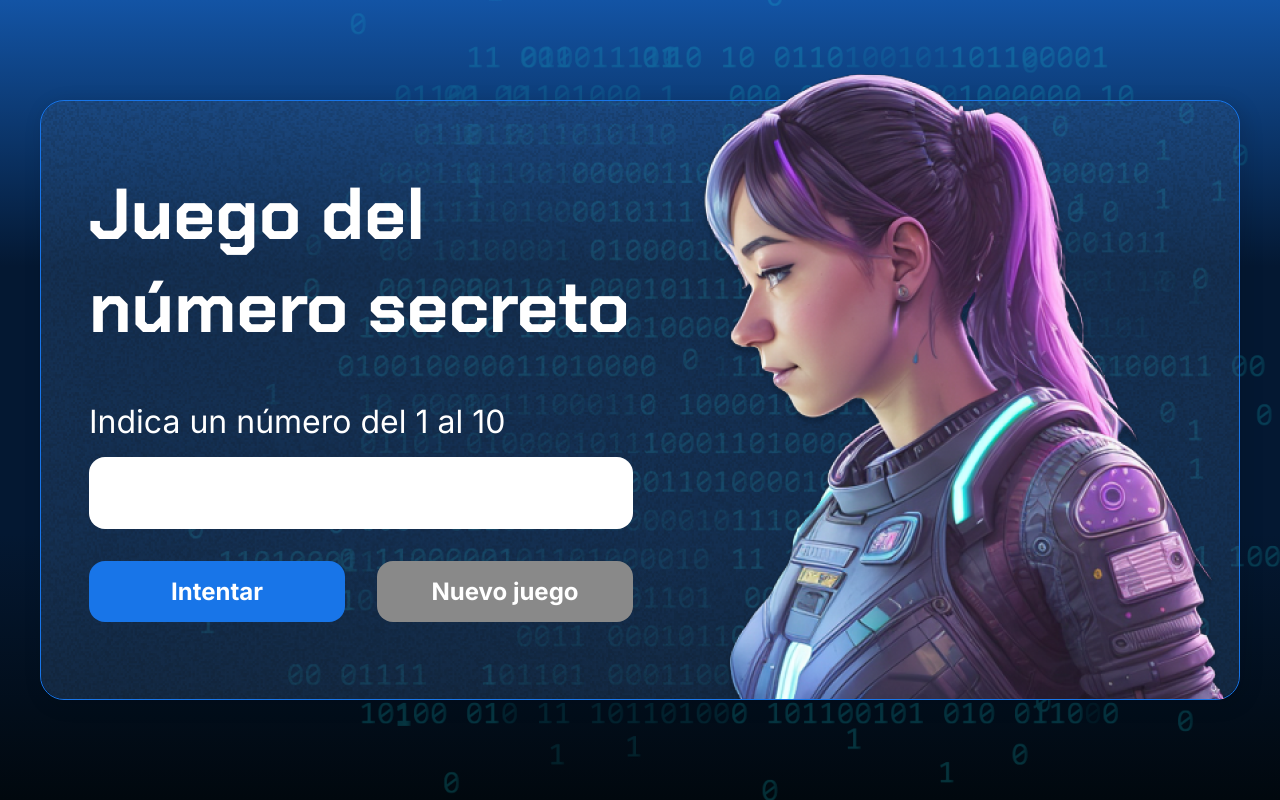
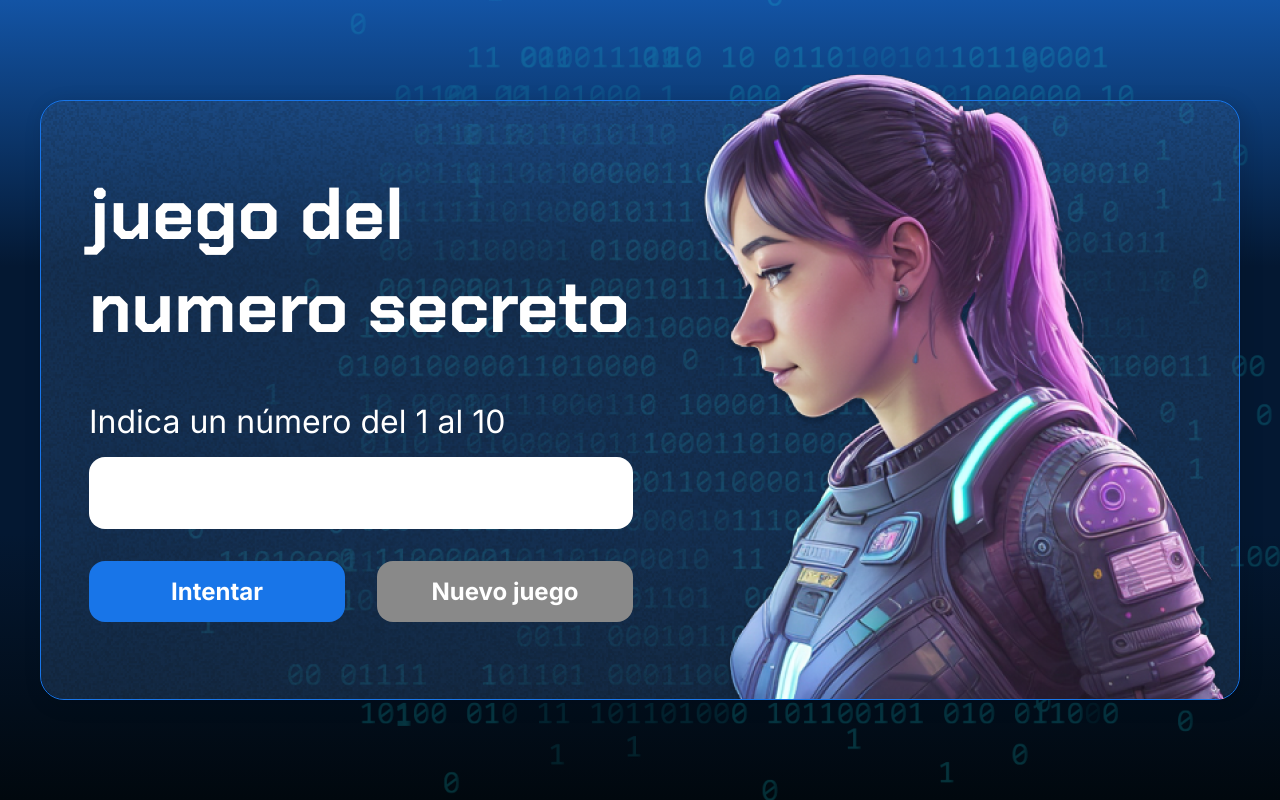
Before and after one commit to KevsProgrammingPlace/Logica-de-programacion--funciones---listas-, a plain HTML site: page index.html in a window 1280 px wide. Drawn offline with Linux system fonts and the light colour scheme.

Commit message:
Funcion AsignarTextoElemento añadida

```diff
--- a/app.js
+++ b/app.js
@@ -1,8 +1,13 @@
-let titulo = document.querySelector('h1');
+
 let parrafo = document.querySelector('p');
-titulo.textContent = 'Juego del número secreto';
 parrafo.innerHTML = 'Indica un número del 1 al 10';
 
-function intentoDeUSuario(){
+function asignarTextoElemento(elemento, texto) {
+    let elementoHTML = document.querySelector(elemento);
+    elementoHTML.innerHTML = texto;
+}
 
+function intentoDeUsuario(){
+    console.log("Click");
 }
+asignarTextoElemento('h1','juego del numero secreto');
--- a/index.html
+++ b/index.html
@@ -23,7 +23,7 @@
                 </div>
                 <input type="number" min="1" max="10" class="container__input">
                 <div class="chute container__botones">
-                    <button onclick="IntentoDeUsuario();" class="container__boton">Intentar</button>
+                    <button onclick="intentoDeUsuario();" class="container__boton">Intentar</button>
                     <button class="container__boton" id="reiniciar" disabled>Nuevo juego</button>
                 </div>
             </div>
```
